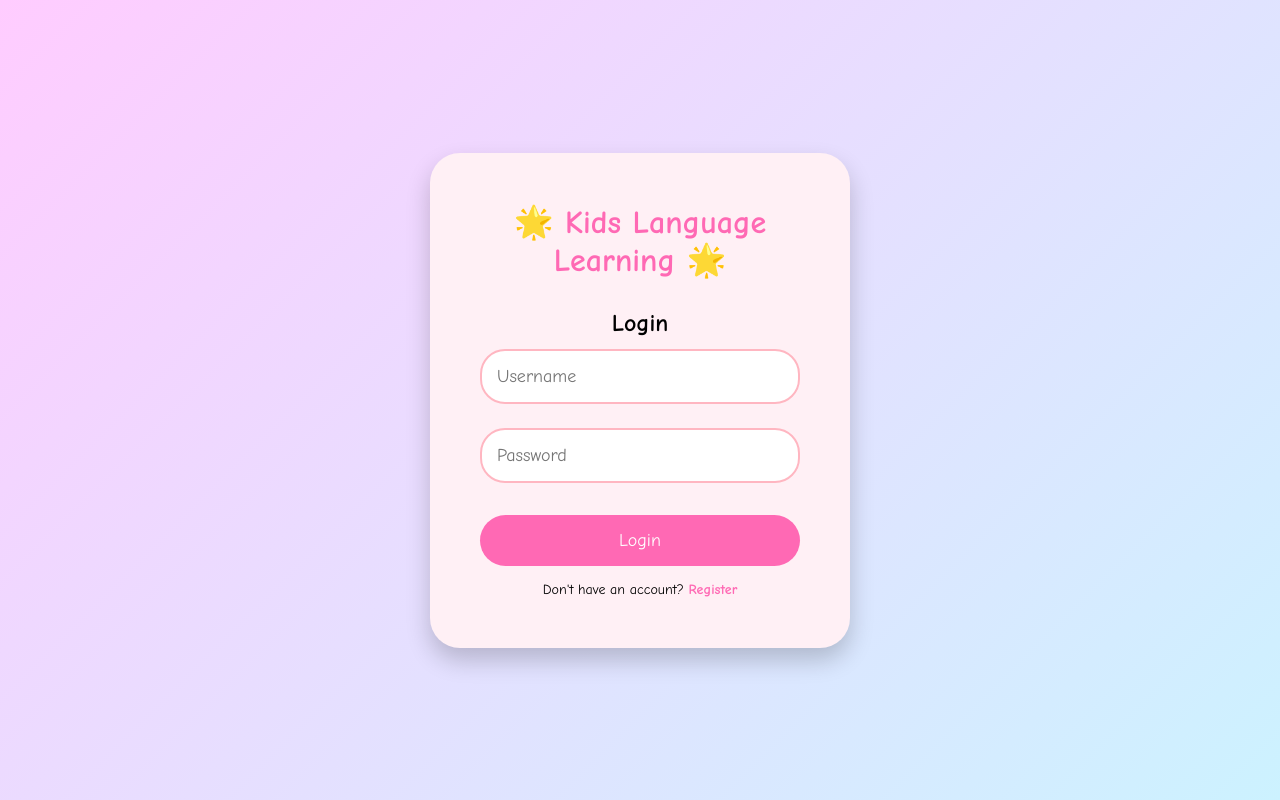
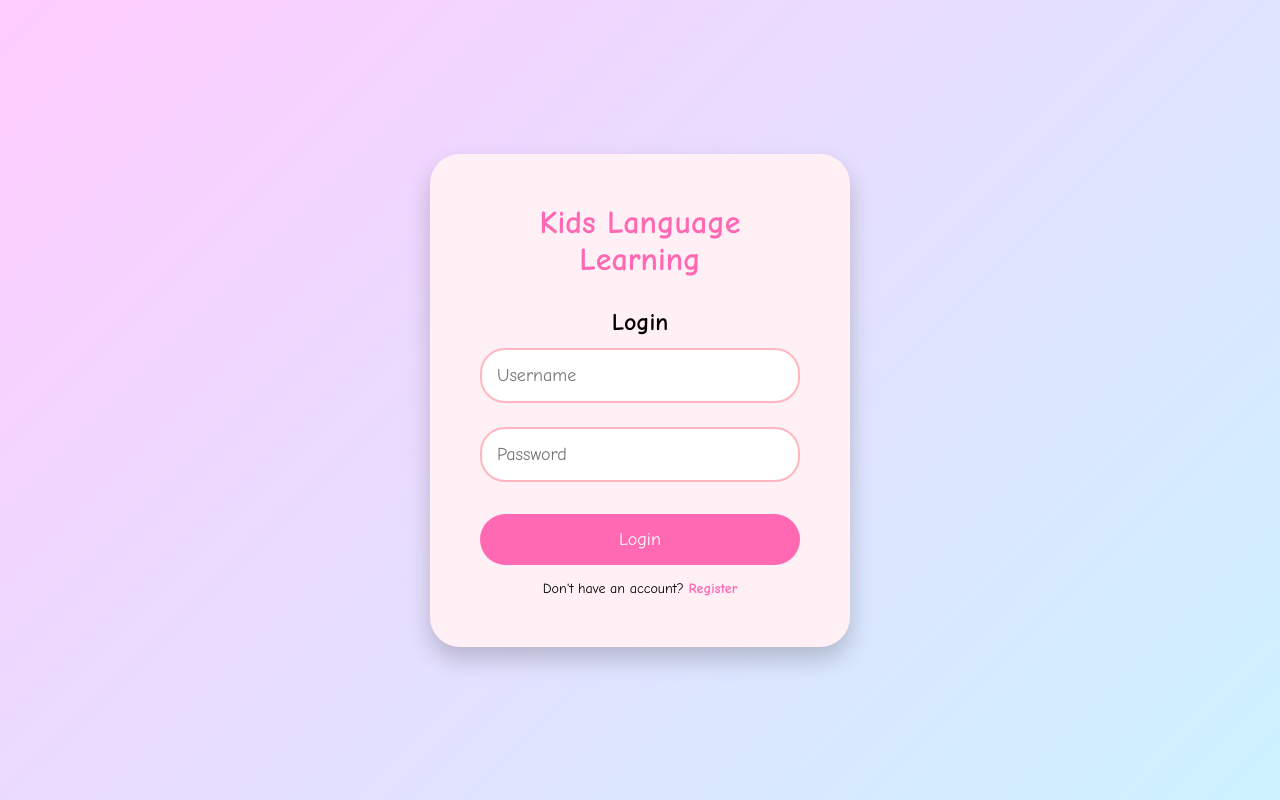
Before and after one commit to Marychiso/KidsLanguageSystem, a plain HTML site: page index.html in a window 1280 px wide. Drawn offline with Linux system fonts and the light colour scheme.

Commit message:
Initial commit

```diff
--- a/index.html
+++ b/index.html
@@ -8,7 +8,7 @@
 </head>
 <body>
   <div class="container">
-    <h1>🌟 Kids Language Learning 🌟</h1>
+    <h1> Kids Language Learning </h1>
 
     <!-- Login Form -->
     <form id="loginForm" class="form active">
--- a/style.css
+++ b/style.css
@@ -1,4 +1,4 @@
-/* Basic Reset */
+
 * {
   box-sizing: border-box;
   margin: 0;
@@ -19,7 +19,7 @@ body {
   padding: 50px;
   border-radius: 30px;
   box-shadow: 0 12px 25px rgba(0,0,0,0.2);
-  width: 420px;   /* Increased from 350px */
+  width: 420px;
   text-align: center;
 }
 
```
Also changed, not shown: languages.html (+1 -1 lines).
